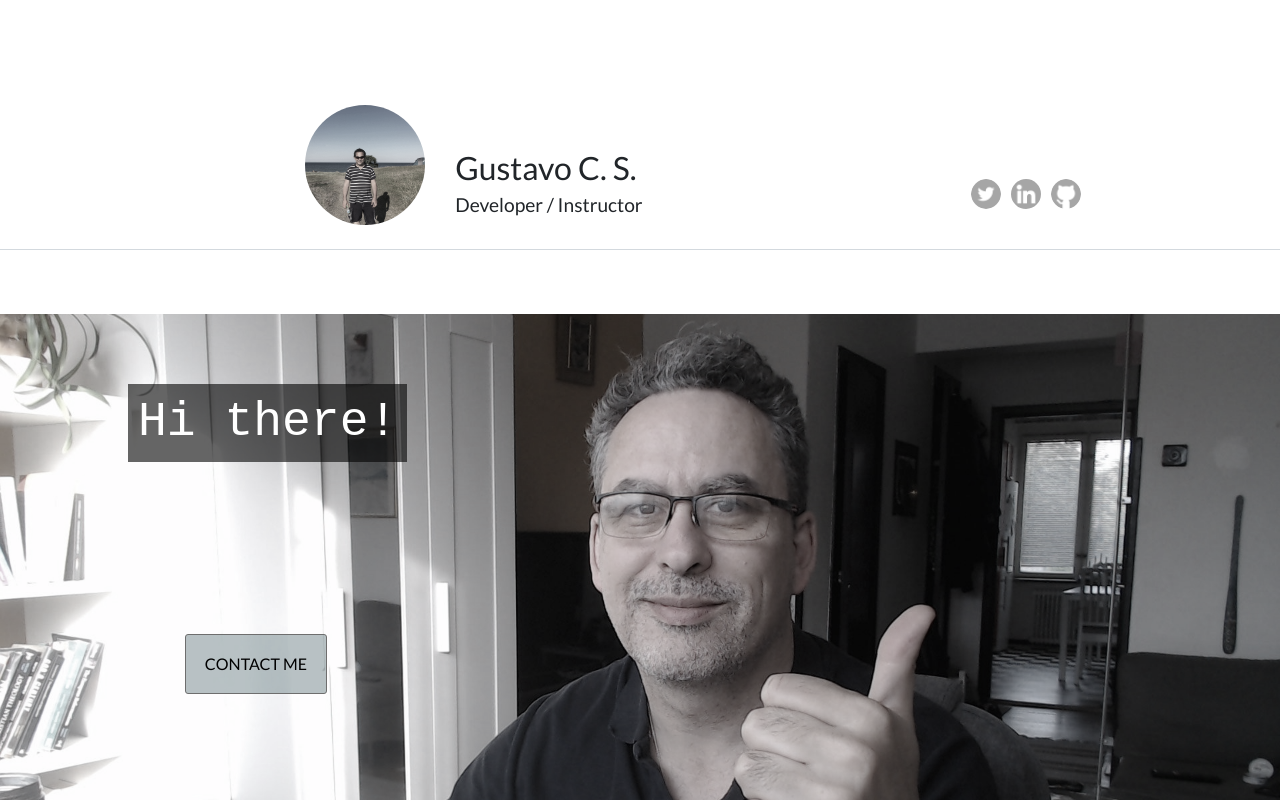
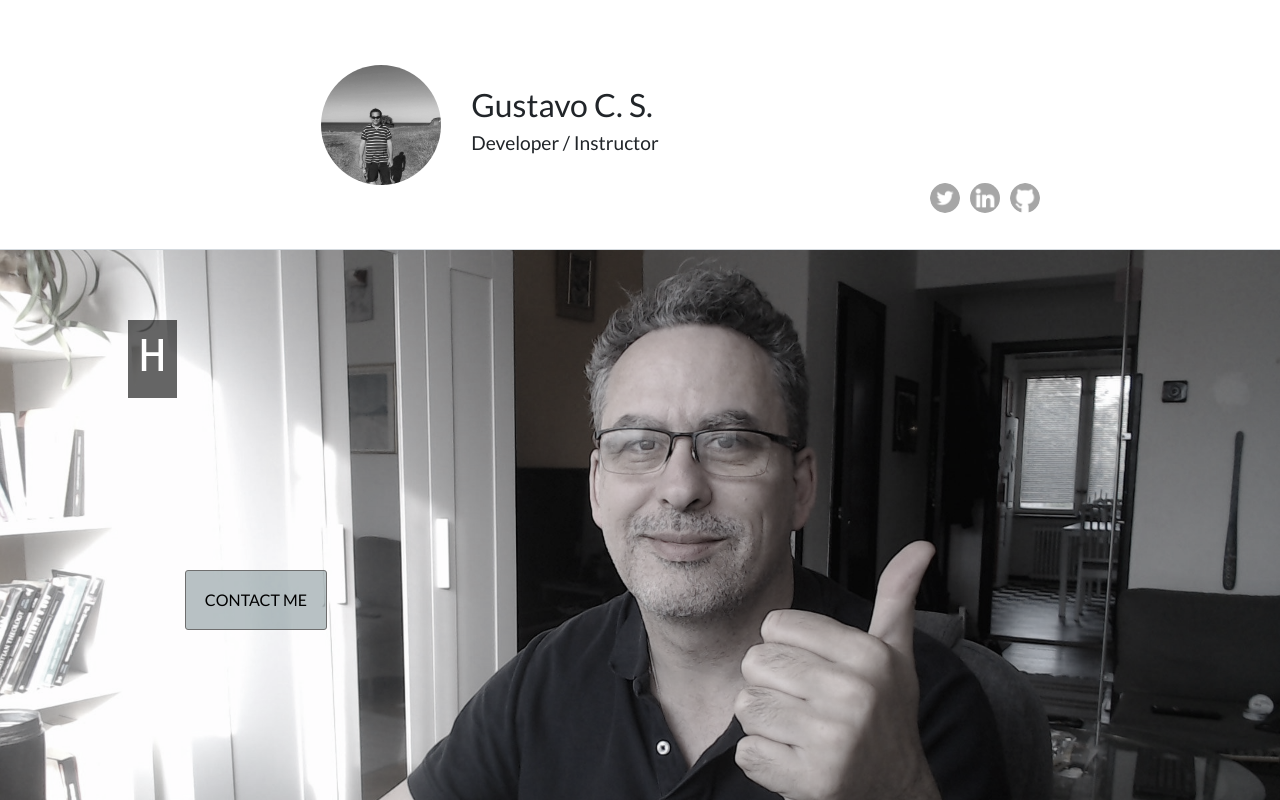
Before and after one commit to Gustaf26/portfolio-2024, a React (Vite) app: page / in a window 1280 px wide. Shown: the top 800 px of the page. Built offline with nearby package versions, Linux system fonts and the light colour scheme; some icons are missing.

Commit message:
(Feature > Contact): Adding an interval message showing on contact letter by letter

```diff
--- a/src/assets/style.css
+++ b/src/assets/style.css
@@ -44,29 +44,30 @@ img.external-link {
 header {
     background-color: rgb(255, 255, 255);
     display: flex;
-    align-items: center;
+    align-items: end;
     justify-content: center;
     width: 100%;
     height: 250px;
     border-bottom: 0.5px solid rgb(211, 217, 222);
+    padding: 20px;
 
 }
 
 header .container {
-    width: 100vw;
-    height: 200px;
+    width: 80vw;
+    height: 100%;
     display: flex;
     align-items: end;
     justify-content: space-between;
 }
 
 header .profile-container {
-    width: 30%;
-    height: auto;
+    width: 40%;
+    height: 100%;
     margin: 0 auto;
     display: flex;
     justify-content: center;
-    align-items: end;
+    align-items: center;
 
     & h1,
     h2 {
@@ -80,7 +81,7 @@ header .profile-container {
         height: 120px;
         border-radius: 50%;
         object-fit: cover;
-        filter: grayscale(80%);
+        filter: grayscale(100%);
 
         &:hover {
             transform: scale(1.1);
@@ -116,7 +117,8 @@ header ul img {
 #contact-container {
 
     display: flex;
-    align-items: center;
+    /* align-items: start; */
+    padding: 0;
 
     & #contact-pic {
         width: 100%;
@@ -126,7 +128,6 @@ header ul img {
         justify-content: center;
         flex-direction: column;
         align-items: start;
-        margin-top: 5%;
         position: relative;
 
         & img {
@@ -285,7 +286,7 @@ input:checked+.slider:before {
 
 
 img {
-    filter: grayscale(80%);
+    filter: grayscale(100%);
 
     &:hover {
         filter: grayscale(0%);
--- a/src/sections/Contact.jsx
+++ b/src/sections/Contact.jsx
@@ -1,10 +1,44 @@
+
+import { useEffect, useState } from 'react'
 
 import myProfile from '../assets/images/my-profile.jpg'
+
+
 export default function Contact() {
+
+    const [msg, setMsg] = useState('')
+
+    useEffect(() => {
+
+        let string2 = 'Hi there!'
+        let string3 = '...'
+
+        let index = 0
+        let myMsg = ''
+        let stringToShow = string2
+        const myInt = setInterval(() => {
+            if (stringToShow === string3 && index === 3) {
+                stringToShow = string2
+                index = 0;
+                myMsg = ''
+            }
+            if (myMsg.length > 8) {
+                myMsg = '.';
+                index = 0
+                stringToShow = string3
+            }
+            else {
+                myMsg += stringToShow[index];
+            }
+            setMsg(myMsg)
+            index += 1
+        }, 500)
+
+    }, [])
 
     return (<div id="contact-container">
         <div id="contact-pic">
-            <h3>Hi there!</h3>
+            <h3>{msg}</h3>
             <img alt='profile' src={myProfile} />
             <div id="contact">
 
```
